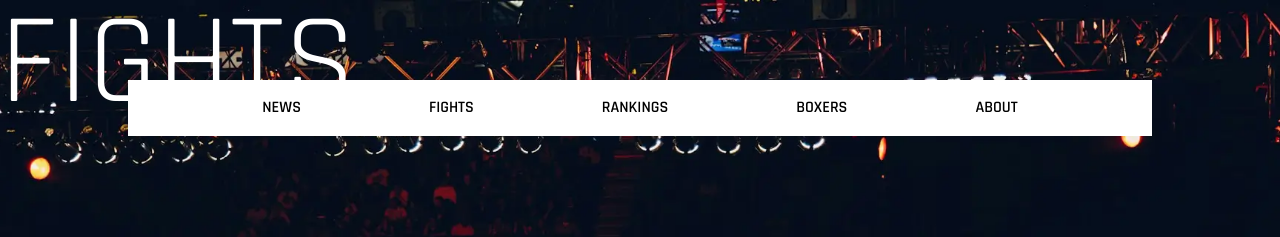
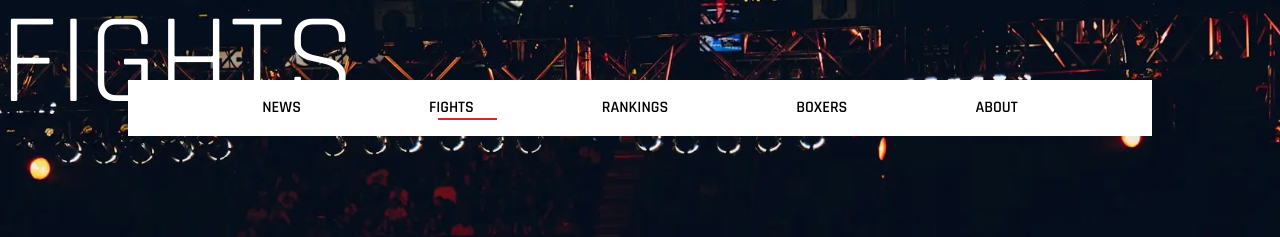
Before and after one commit to AJ7766/boxing, a Next.js app: page /fights in a window 1280 px wide. Shown: the top 237 px of the page. Built offline with nearby package versions, Linux system fonts and the light colour scheme; no server answers; the database is empty.

Commit message:
fixing navbar animation

```diff
--- a/components/Nav/Link.tsx
+++ b/components/Nav/Link.tsx
@@ -1,8 +1,9 @@
 import { rajdhani } from "@/fonts/fonts";
 import Link from "next/link";
+import { ForwardedRef } from "react";
 
-export const LinkC = ({ name, link }: { name: string; link: string }) => {
+export const LinkC = ({ name, ref }: { name: string, ref: ForwardedRef<HTMLAnchorElement> }) => {
     return <li className={`${rajdhani.className} font-semibold text-base`}>
-        <Link href={`/${link}`} prefetch={false}>{name}</Link>
+        <Link ref={ref} href={`/${name === 'news' ? '/' : name.toLocaleLowerCase()}`} prefetch={false}>{name.toUpperCase()}</Link>
     </li>
 }
--- a/components/Nav/Nav.tsx
+++ b/components/Nav/Nav.tsx
@@ -1,47 +1,106 @@
 "use client";
-import { useLayoutEffect, useState } from "react";
+import { useCallback, useEffect, useLayoutEffect, useRef, useState } from "react";
 import { LinkC } from "./Link";
 import { useIsClient } from "@/hooks/useClient";
+import { usePathname } from "next/navigation";
 
 export const Nav = () => {
     const isClient = useIsClient();
     const [isScrolled, setIsScrolled] = useState(false);
-    const [hasScrolled, setHasScrolled] = useState(false);
-    // Add scroll event listener
-    useLayoutEffect(() => {
-        const handleScroll = () => {
-            if (window.scrollY > 80) {
-                setIsScrolled(true); // If scrolled more than 80px
-            } else {
-                setIsScrolled(false); // If scrolled less than 80px
-            }
-        };
 
-        handleScroll();
+    const links = ["news", "fights", "rankings", "boxers", "about"];
+    const [underlineState, setUnderlineState] = useState<{
+        linkIndex: number;
+        width: number;
+        left: number
+    }>({
+        linkIndex: 0, width: 0, left: 0
+    });
 
-        window.addEventListener("scroll", handleScroll);
+    // Refs to Link and Menu, holding their position and width
+    const menuRef = useRef<{ el: HTMLMenuElement | null; left: number }>({ el: null, left: 0 });
+    const linkRefs = useRef<{ el: HTMLAnchorElement | null; width: number; left: number }[]>([]);
+    const pathname = usePathname();
 
-        return () => {
-            window.removeEventListener("scroll", handleScroll);
-        };
+    // Checking for the active link
+    useEffect(() => {
+        const index = links.findIndex(name => pathname === `/${name}`);
+        const activeIndex = index !== -1 ? index : links.indexOf("news"); // If not found, default to "news"
+        // Update activeLinkIndex and underlineState
+        setUnderlineState((prev) => ({
+            ...prev,
+            linkIndex: activeIndex
+        }));
+        updateUnderlinePosition(activeIndex);
+    }, [pathname]);
+
+    const updateUnderlinePosition = useCallback((index: number) => {
+        const link = linkRefs.current[index];
+        if (link && menuRef.current) {
+            setUnderlineState((prev) => ({
+                ...prev,
+                width: link.width,
+                left: link.left - menuRef.current.left + link.width / 2, // Adjusting the underline position, matching link in <menu>
+            }));
+        }
     }, []);
 
     useLayoutEffect(() => {
-        const handleScroll = () => {
-            setHasScrolled(true);
-            // Remove event listener after first scroll event
-            window.removeEventListener("scroll", handleScroll);
-        };
+        // Update menu measurements
+        if (menuRef.current.el) {
+            const rect = menuRef.current.el.getBoundingClientRect();
+            menuRef.current.left = rect.left;
+        }
+        // Update measurements for all links
+        linkRefs.current.forEach((link, index) => {
+            if (link.el) {
+                const rect = link.el.getBoundingClientRect();
+                linkRefs.current[index] = {
+                    ...link,
+                    width: rect.width,
+                    left: rect.left,
+                };
+            }
+        });
+        // Update the underline position after measurements have been updated
+        updateUnderlinePosition(underlineState.linkIndex);
+    }, [underlineState.linkIndex, updateUnderlinePosition]);
 
-        window.addEventListener("scroll", handleScroll, { passive: true });
+    const handleMouseMove = useCallback((e: React.MouseEvent<HTMLMenuElement>) => {
+        const mouseX = e.clientX; // Get the mouse position on the x-axis
+        let closestLinkIndex = -1; // Initialize with -1 (no link)
+        let closestDistance = Infinity; // Initialize with a large value
 
+        linkRefs.current.forEach((link, index) => {
+            const linkCenterX = link.left + link.width / 2;
+            const distance = Math.abs(mouseX - linkCenterX); // Calculate the distance between the mouse and the link
+            // Update the closest link if the distance is smaller
+            // First iteration will always be true, since distance will always be smaller than Infinity
+            if (distance < closestDistance) {
+                closestDistance = distance;
+                closestLinkIndex = index;
+            }
+        });
+        // If link was found, update the underline position
+        if (closestLinkIndex !== -1) {
+            updateUnderlinePosition(closestLinkIndex);
+        }
+    }, [updateUnderlinePosition]); // Add updateUnderlinePosition as a dependency, to get the correct underline position
+
+    const handleScroll = useCallback(() => {
+        setIsScrolled(window.scrollY > 80);
+    }, []);
+
+    useEffect(() => {
+        handleScroll() // Initial call
+        window.addEventListener("scroll", handleScroll);
         return () => window.removeEventListener("scroll", handleScroll);
-    }, []);
+    }, [handleScroll]);
 
     return (
         <nav
             className={`bg-white h-14 flex items-center justify-center -translate-x-1/2 left-1/2
-                ${isScrolled && !hasScrolled
+                ${isScrolled
                     ? "transition-[width,position,background-color]"
                     : "transition-[height,width,position,color,background-color]"}
                      duration-700 ease-swoosh z-10`}
@@ -52,15 +111,40 @@ export const Nav = () => {
                 color: isScrolled ? "white" : "black",
                 backgroundColor: isScrolled ? "black" : "white",
                 top: isScrolled ? "0" : "80px",
-            }}
-        >
-            <menu className="flex gap-32 font-sans">
-                <LinkC name="NEWS" link="" />
-                <LinkC name="FIGHTS" link="fights" />
-                <LinkC name="RANKINGS" link="rankings" />
-                <LinkC name="BOXERS" link="boxers" />
-                <LinkC name="ABOUT" link="about" />
+            }}>
+            <menu
+                ref={(el: HTMLMenuElement | null) => {
+                    // Reference to the el and assigning size and position
+                    if (el) {
+                        const rect = el.getBoundingClientRect();
+                        menuRef.current = { el, left: rect.left };
+                    }
+                }}
+                onMouseMove={handleMouseMove}
+                onMouseLeave={() => updateUnderlinePosition(underlineState.linkIndex)}
+                className="relative flex gap-32 font-sans">
+                {/* Links */}
+                {links.map((name, index) => (
+                    <LinkC
+                        key={name}
+                        name={name}
+                        ref={(el: HTMLAnchorElement | null) => {
+                            if (el) {
+                                const rect = el.getBoundingClientRect();
+                                linkRefs.current[index] = { el, width: rect.width, left: rect.left };
+                            }
+                        }} />))}
+                {/* Underline */}
+                {isClient && <div
+                    className="absolute bottom-0 h-[2px] bg-red-600"
+                    style={{
+                        width: `${underlineState.width}px`,
+                        left: `${underlineState.left - underlineState.width / 2}px`,
+                        transition:
+                            "width 0.45s cubic-bezier(0.46,0.03,0.65,1), left 0.45s cubic-bezier(0.46,0.03,0.65,1)",
+                    }}
+                />}
             </menu>
-        </nav>
+        </nav >
     );
 };
```
